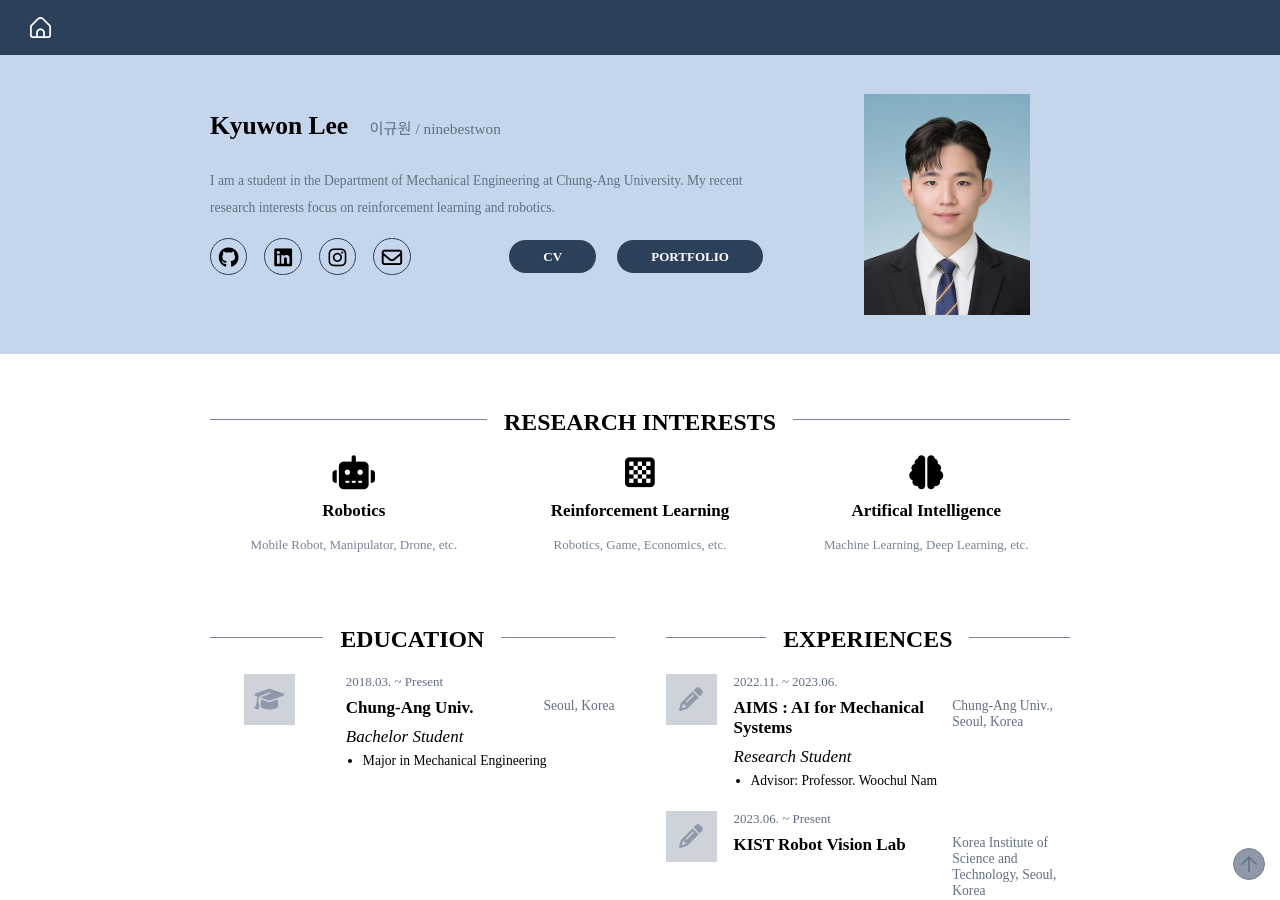
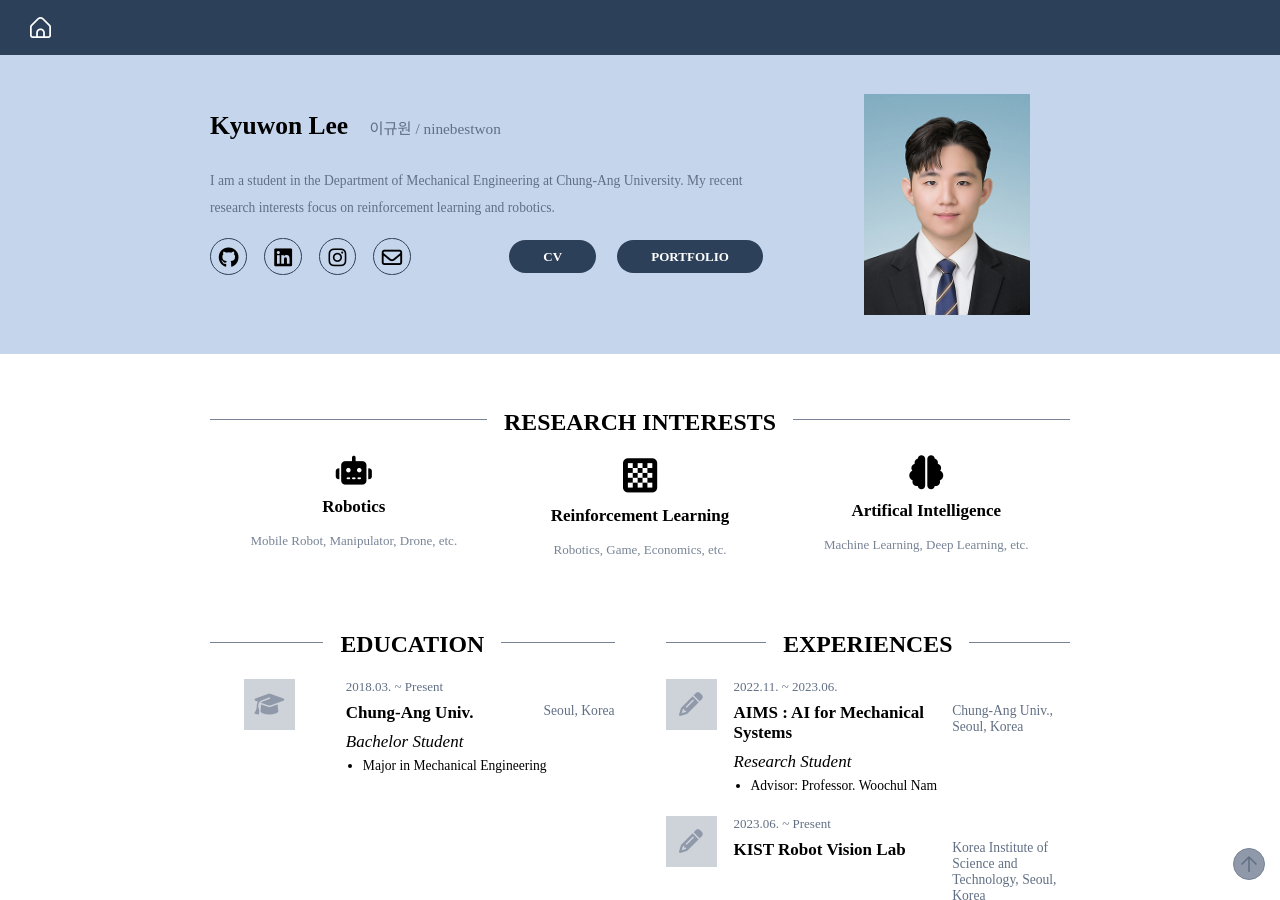
Before and after one commit to ninebestwon/ninebestwon.github.io, a Jekyll site: the page built from index.html, in a window 1280 px wide and 900 px high. Built offline with Jekyll 4.4.1, drawn with Linux system fonts in a browser that asks for light colours; nearby versions of some CDN libraries; some web fonts are replaced.

Commit message:
fix icon size

```diff
--- a/_layouts/home.html
+++ b/_layouts/home.html
@@ -56,7 +56,7 @@ title: Home
                 <div id="research-wrap">
                     <div class="research-single">
                         <div class="research-single-icon">
-                            <i class="fa-solid fa-robot"></i>
+                            <i class="fa-solid fa-robot" style="font-size: 1.7rem;"></i>
                         </div>
 
                         <div class="research-single-title">
@@ -70,7 +70,7 @@ title: Home
 
                     <div class="research-single">
                         <div class="research-single-icon">
-                            <i class="fa-solid fa-chess-board"></i>
+                            <i class="fa-solid fa-chess-board" style="font-size: 2.3rem;"></i>
                         </div>
 
                         <div class="research-single-title">
```
